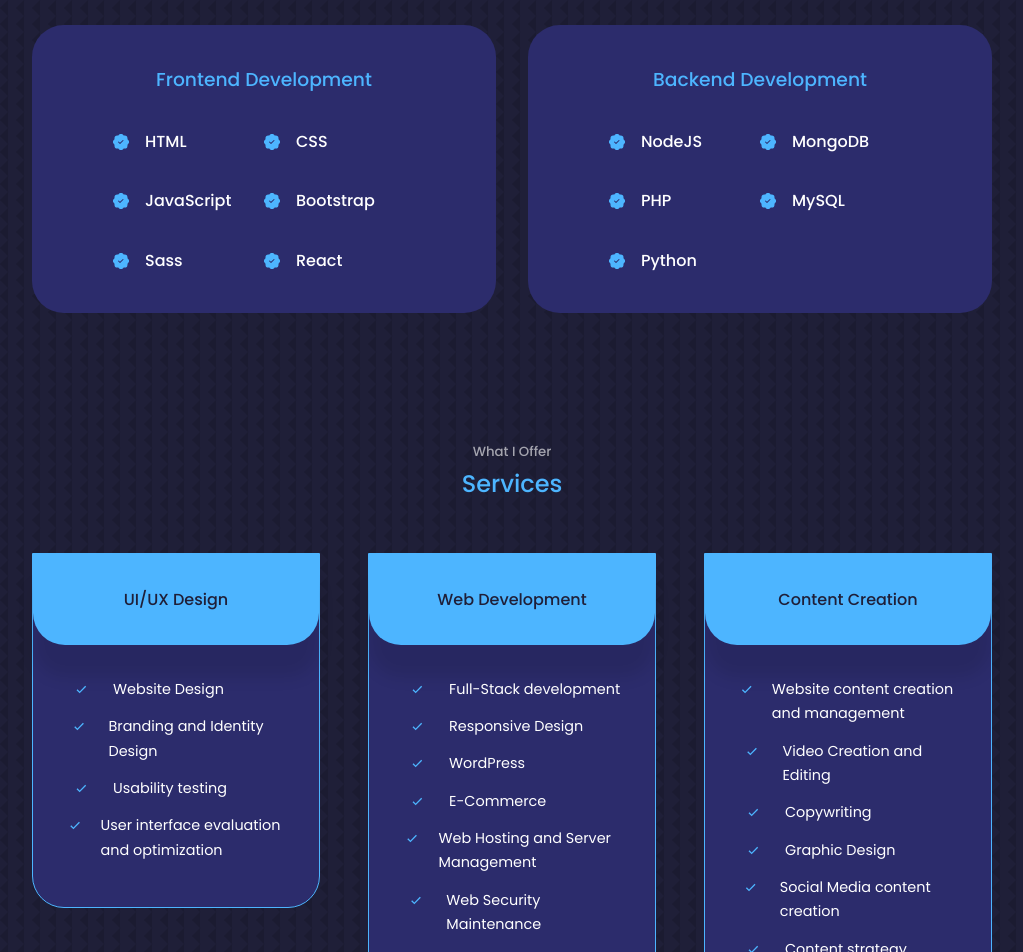
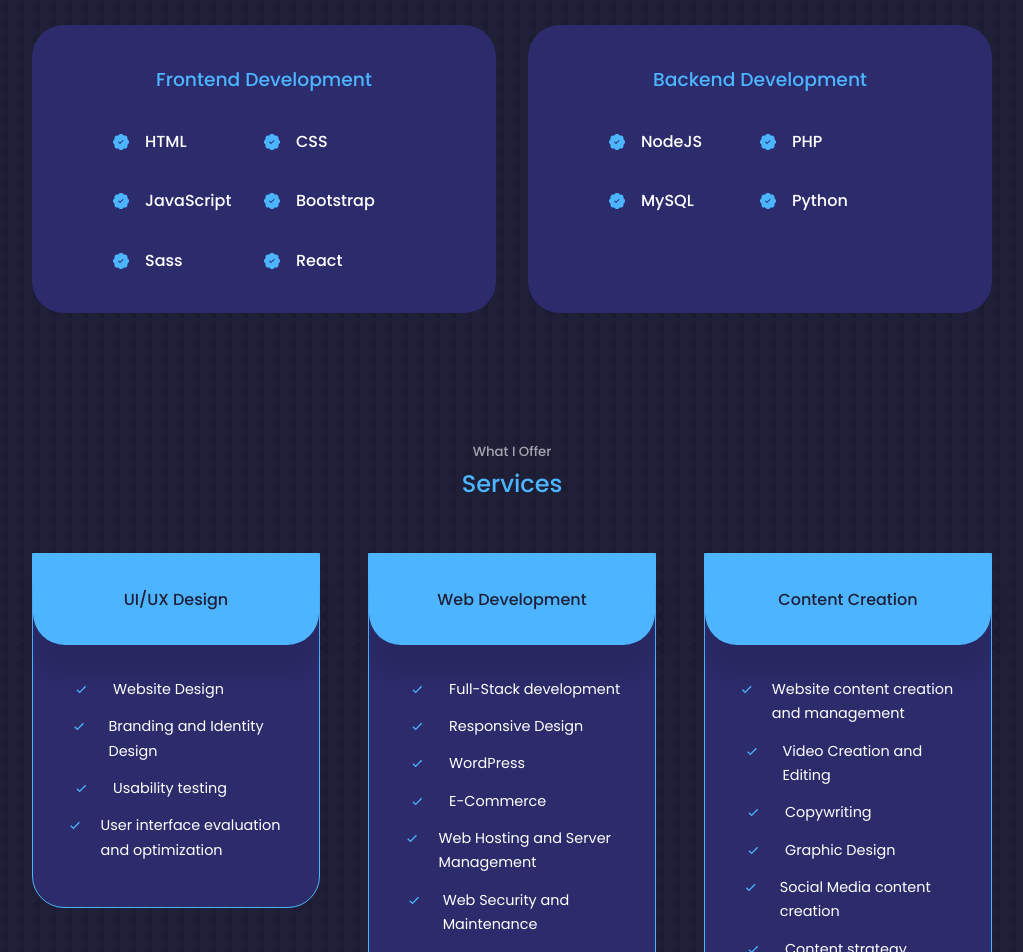
Before and after one commit to Kwts0s/react-portfolio, a React (Create React App) app: page / in a window 1280 px wide. Shown: the part 1680-2632 px from the top of the page, without its empty margins (128-1151 px from the left). Built offline with nearby package versions, Linux system fonts and the light colour scheme.

Commit message:
bug fixes

```diff
--- a/src/components/contact/Contact.jsx
+++ b/src/components/contact/Contact.jsx
@@ -45,12 +45,12 @@
             <a href="https://m.me/kostas.gall" target="_blank">Send A Message</a>
           </article>
 
-          <article className="contact__option">
+          {/* <article className="contact__option">
             <BsWhatsapp className='contact__option-icon'/>
             <h4>WhatsApp</h4>
             <h5>+30 6944213449</h5>
             <a href=" https://wa.me/306944213449" target="_blank">Send A Message</a>
-          </article>
+          </article> */}
 
         </div>
         {/* End Of Contact Options */}
--- a/src/components/experience/Experience.jsx
+++ b/src/components/experience/Experience.jsx
@@ -72,13 +72,7 @@
               {/* <small className='text-light'>Experienced</small> */}
               </div>
             </article>
-            <article className="experience__details">
-              <BsPatchCheckFill className='experience__details-icon'/>
-              <div>
-              <h4>MongoDB</h4>
-              {/* <small className='text-light'>Intermediate</small> */}
-              </div>
-            </article>
+
             <article className="experience__details">
               <BsPatchCheckFill className='experience__details-icon'/>
               <div>
--- a/src/components/services/Services.jsx
+++ b/src/components/services/Services.jsx
@@ -64,7 +64,7 @@
             </li>
             <li>
               <BiCheck className='service__list-icon'/>
-              <p>Web Security Maintenance</p>
+              <p>Web Security and Maintenance</p>
             </li>
             <li>
               <BiCheck className='service__list-icon'/>
```
